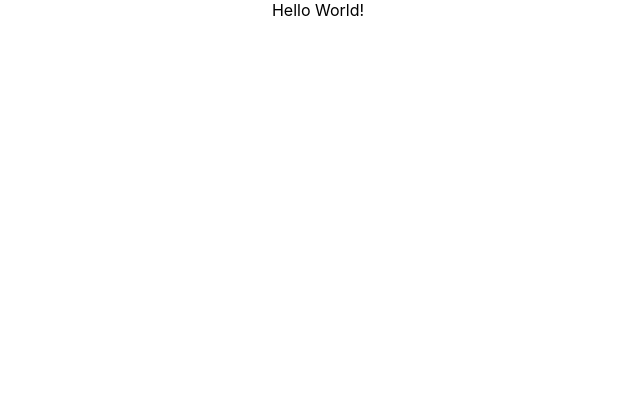
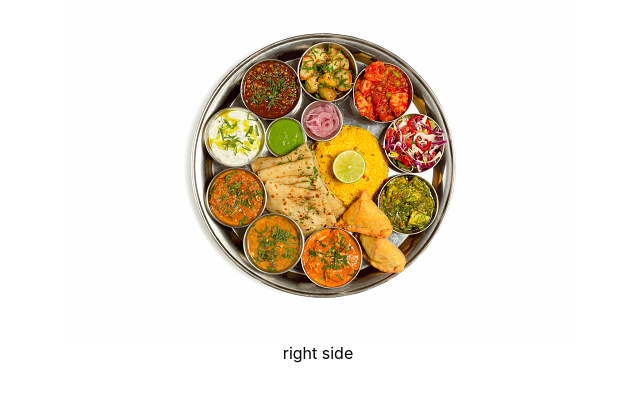
Before and after one commit to shlokam/Food-Order, a React (Create React App) app: page / in a window 1280 px wide. Shown: the top 402 px of the page, without its empty margins (322-962 px from the left). Built offline with nearby package versions, Linux system fonts and the light colour scheme.

Commit message:
Added navbar and react-router-dom

```diff
--- a/src/App.js
+++ b/src/App.js
@@ -1,10 +1,15 @@
 import './App.css';
+import Navbar from './components/Navbar';
+import { BrowserRouter as Router, Switch, Route} from "react-router-dom";
 
 function App() {
   return (
     <div className="App">
-      Hello World!
+      <Router>
+        <Navbar/>
+      </Router>
     </div>
+
   );
 }
 
--- /dev/null
+++ b/src/components/Navbar.js
@@ -0,0 +1,17 @@
+import React from "react";
+import logo from '../assests/logo.jpeg';
+
+
+function Navbar(){
+    return(
+        <div className="navbar">
+            <div className="leftSide">
+                <img src={logo} />
+            </div>
+            <div className="rightSide">right side </div>
+
+        </div>
+    )
+}
+
+export default Navbar;
```
Also changed, not shown: src/assests/logo.jpeg (added).
